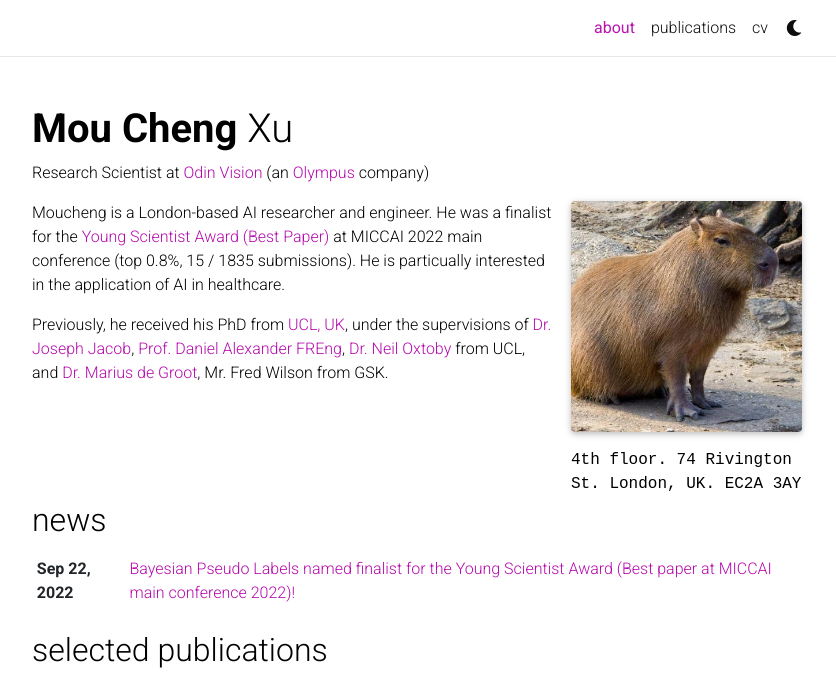
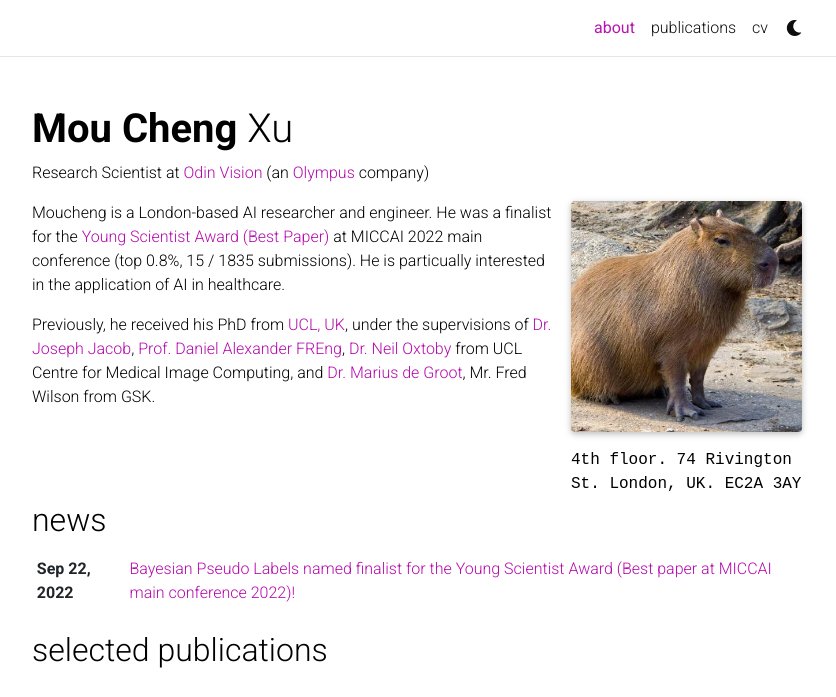
Before and after one commit to moucheng2017/moucheng2017.github.io, a Jekyll site: the page built from _pages/about.md, in a window 1280 px wide and 967 px high, cut to the strip 0-697 px from the top of the window. Shown: the whole strip, without its empty margins (223-1059 px from the left). Built offline with Jekyll 4.4.1, drawn with Linux system fonts in a browser that asks for light colours; comment, search, counter and statistics services are not loaded; a style sheet for code colours, icons or effects is not loaded.

Commit message:
Update about.md add more details

```diff
--- a/_pages/about.md
+++ b/_pages/about.md
@@ -22,7 +22,7 @@ social: true  # includes social icons at the bottom of the page
 
 Moucheng is a London-based AI researcher and engineer. He was a finalist for the <a href='https://moucheng2017.github.io/news/ysa/'> Young Scientist Award (Best Paper)</a> at MICCAI 2022 main conference (top 0.8%, 15 / 1835 submissions). He is particually interested in the application of AI in healthcare.
 
-Previously, he received his PhD from <a href='https://www.ucl.ac.uk/medical-image-computing/centre-medical-image-computing-cmic'>UCL, UK</a>, under the supervisions of <a href='https://scholar.google.com/citations?user=XCcV5ocAAAAJ&hl=en'>Dr. Joseph Jacob</a>, <a href='https://scholar.google.com/citations?user=mH-ZOQEAAAAJ&hl=en'>Prof. Daniel Alexander FREng</a>, <a href='https://scholar.google.com/citations?user=uWfRPHEAAAAJ&hl=en'>Dr. Neil Oxtoby</a> from UCL, and <a href='https://scholar.google.com/citations?user=sZ4UbusAAAAJ&hl=en'>Dr. Marius de Groot</a>, Mr. Fred Wilson from GSK.
+Previously, he received his PhD from <a href='https://www.ucl.ac.uk/medical-image-computing/centre-medical-image-computing-cmic'>UCL, UK</a>, under the supervisions of <a href='https://scholar.google.com/citations?user=XCcV5ocAAAAJ&hl=en'>Dr. Joseph Jacob</a>, <a href='https://scholar.google.com/citations?user=mH-ZOQEAAAAJ&hl=en'>Prof. Daniel Alexander FREng</a>, <a href='https://scholar.google.com/citations?user=uWfRPHEAAAAJ&hl=en'>Dr. Neil Oxtoby</a> from UCL Centre for Medical Image Computing, and <a href='https://scholar.google.com/citations?user=sZ4UbusAAAAJ&hl=en'>Dr. Marius de Groot</a>, Mr. Fred Wilson from GSK.
 
 <!-- Previously, he obtained his MRes degree at Hamlyn Centre for Medical Robotics, Imperial College London, and his bachelor degree in mechanical engineering at Cardiff Univesity. -->
 
```
